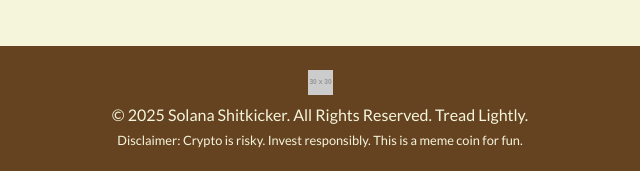
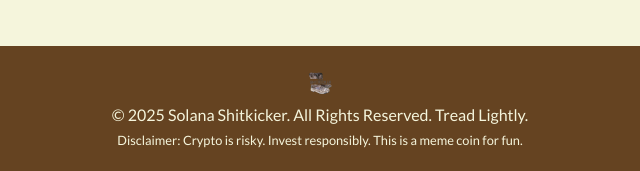
Before and after one commit to Majefashek/solana_shitsticker, a plain HTML site: page index.html in a window 1280 px wide. Shown: the part 3209-3380 px from the top of the page, 320-960 px from the left. Drawn offline with nearby package versions, Linux system fonts and the light colour scheme; placeholder pictures from the web are drawn by us; a web font is replaced by a local one.

Commit message:
added the logo at the footer

```diff
--- a/index.html
+++ b/index.html
@@ -200,7 +200,7 @@
 
     <footer class="footer-custom text-center py-4">
         <div class="container">
-            <img src="https://via.placeholder.com/30x30.png?text=SS" alt="SS Logo" class="logo-icon-footer mb-2">
+            <img src="media/images/solana_logo2.png" alt="SS Logo" class="logo-icon-footer mb-2">
             <p class="mb-1">&copy; <span id="currentYear"></span> Solana Shitkicker. All Rights Reserved. Tread Lightly.</p>
             <p class="small mb-0">Disclaimer: Crypto is risky. Invest responsibly. This is a meme coin for fun.</p>
         </div>
```
Also changed, not shown: media/images/solana_logo2.png (added).
